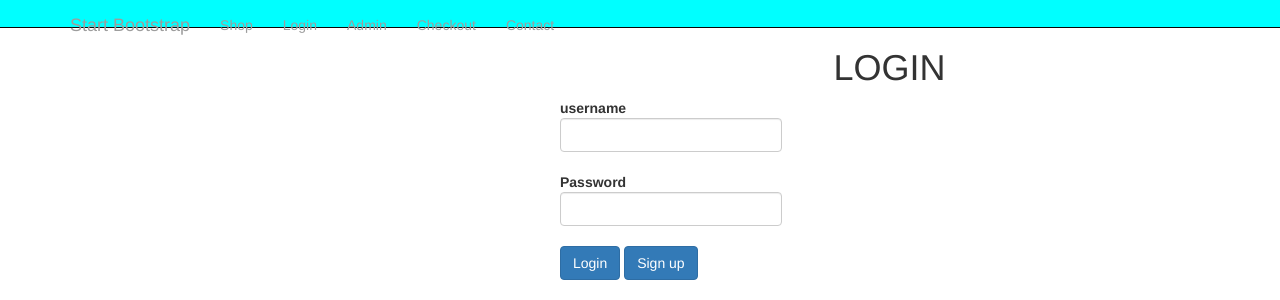
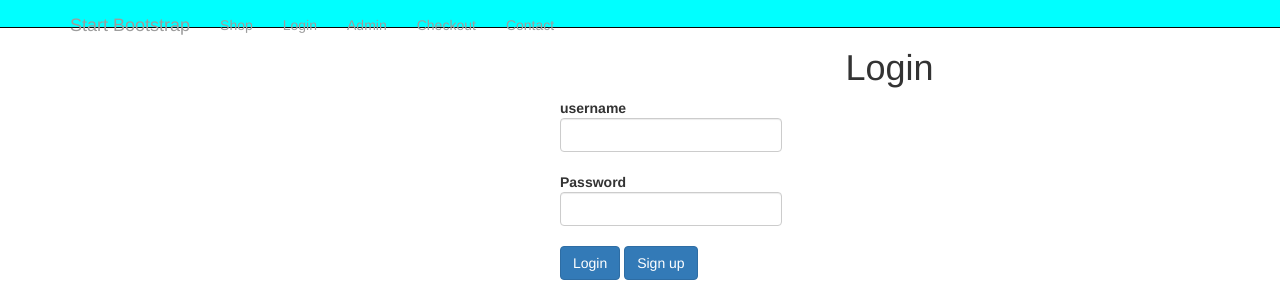
Before and after one commit to mmilholm/beerstore, a PHP site: page /login.php in a window 1280 px wide. Shown: the top 300 px of the page. Run offline with PHP 8.4, Linux system fonts and the light colour scheme; some libraries are stand-ins or nearby versions.

Commit message:
change login letters back to original

```diff
--- a/src/login.php
+++ b/src/login.php
@@ -91,7 +91,7 @@
     <div class="container">
 
       <header>
-            <h1 class="text-center">LOGIN</h1>
+            <h1 class="text-center">Login</h1>
         <div class="col-sm-4 col-sm-offset-5">
             <form class="" action="" method="post" enctype="multipart/form-data">
                 <div class="form-group"><label for="">
```
